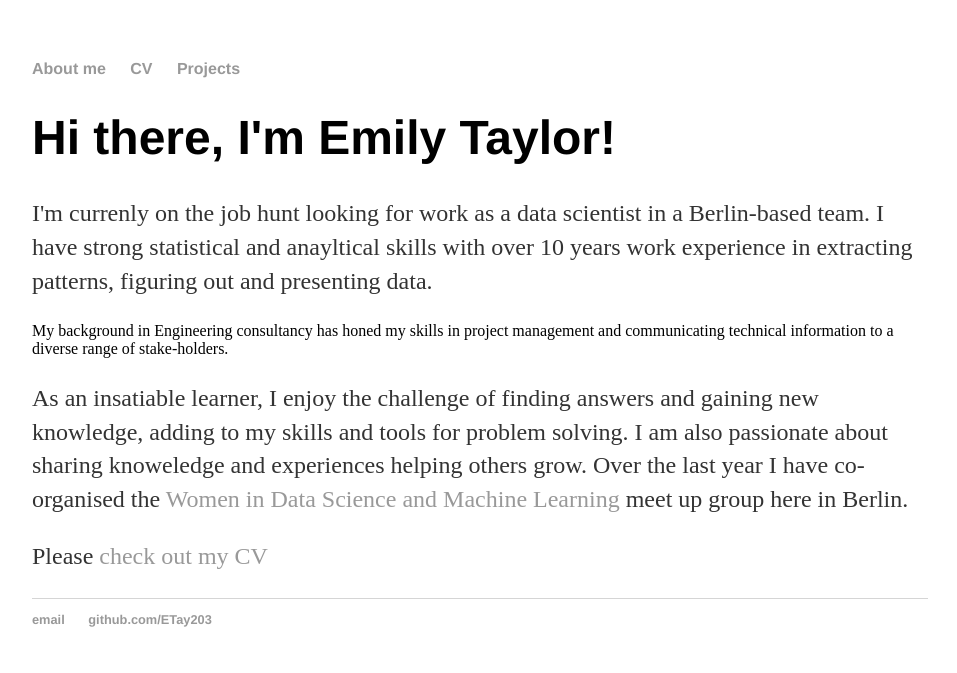
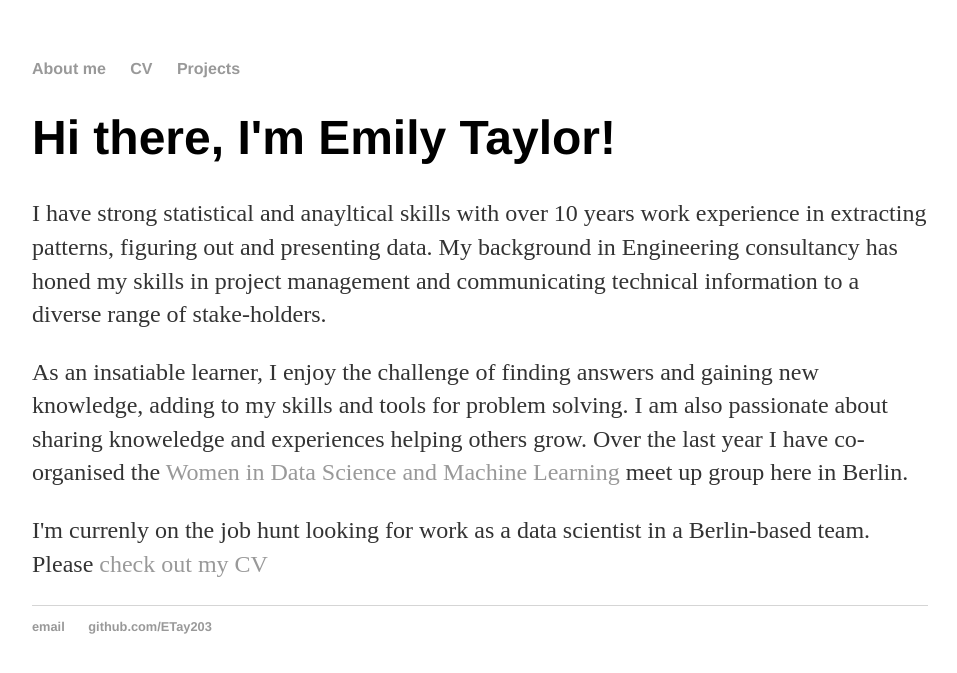
Before and after one commit to ETay203/ETay203.github.io, a Jekyll site: the page built from index.html, in a window 1280 px wide. Shown: the top 673 px of the page, without its empty margins (160-1117 px from the left). Built offline with Jekyll 4.4.1, drawn with Linux system fonts in a browser that asks for light colours.

```diff
--- a/index.html
+++ b/index.html
@@ -4,12 +4,11 @@ title: Emily Taylor, Resume
 ---
 <div class="blurb">
 	<h1>Hi there, I'm Emily Taylor!</h1>
-	<p>I'm currenly on the job hunt looking for work as a data scientist in a Berlin-based team.
-	   I have strong statistical and anayltical skills with over 10 years work experience in extracting patterns, figuring out and presenting data. </p>
-	 My background in Engineering consultancy has honed my skills in project management and communicating technical information to a diverse range of stake-holders.
+	<p>I have strong statistical and anayltical skills with over 10 years work experience in extracting patterns, figuring out and presenting data.
+	 My background in Engineering consultancy has honed my skills in project management and communicating technical information to a diverse range of stake-holders. </p>
 		<p>As an insatiable learner, I enjoy the challenge of finding answers and gaining new knowledge, adding to my skills and tools for problem solving.
 			I am also passionate about sharing knoweledge and experiences helping others grow. Over the last year I have co-organised
 			the <a href="https://www.meetup.com/Berlin-Women-in-Machine-Learning-and-Data-Science/">Women in Data Science and Machine Learning </a> meet up group
 			here in Berlin.</p>
-		<p>Please <a href="/cv">check out my CV </a> </p>
+		<p>I'm currenly on the job hunt looking for work as a data scientist in a Berlin-based team. Please <a href="/cv">check out my CV </a> </p>
 </div><!-- /.blurb -->
```
